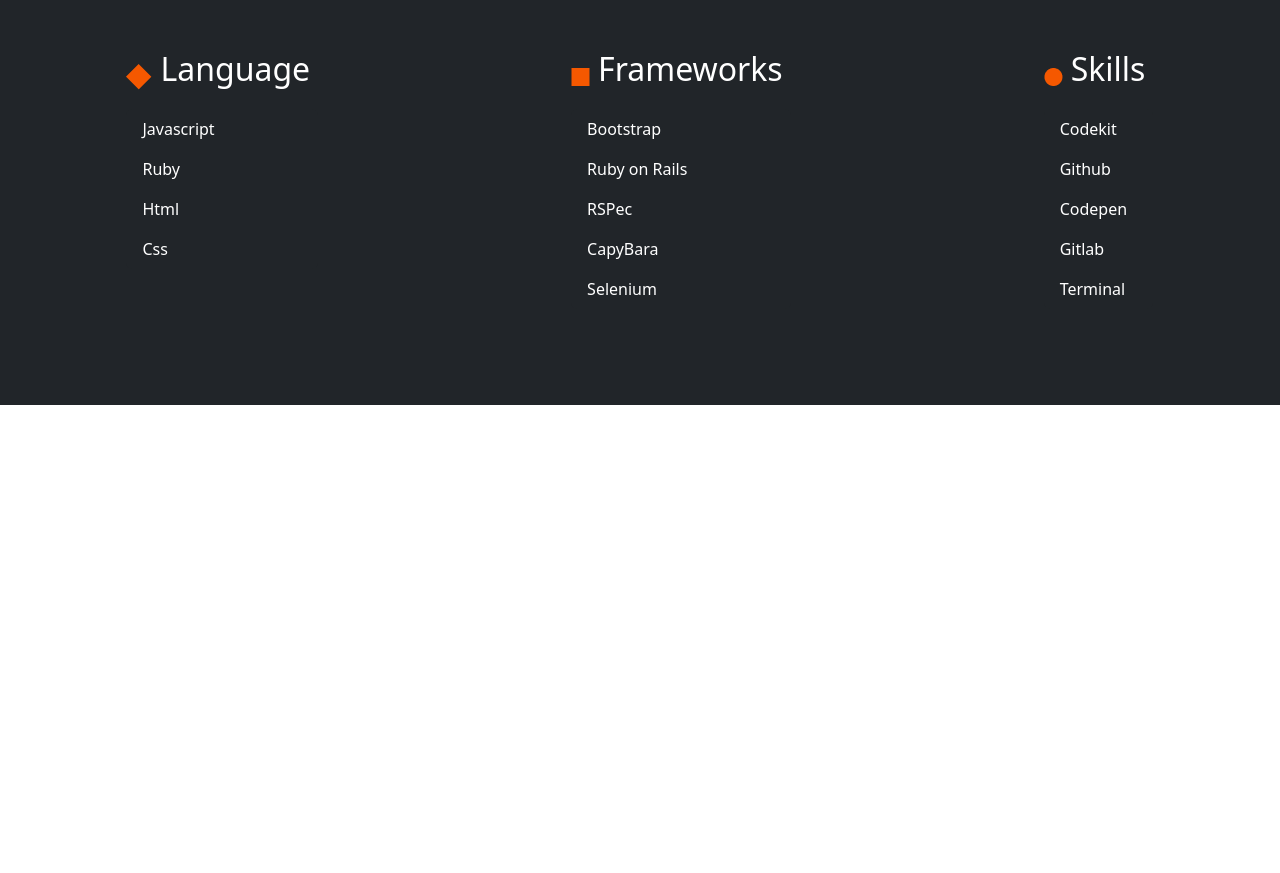
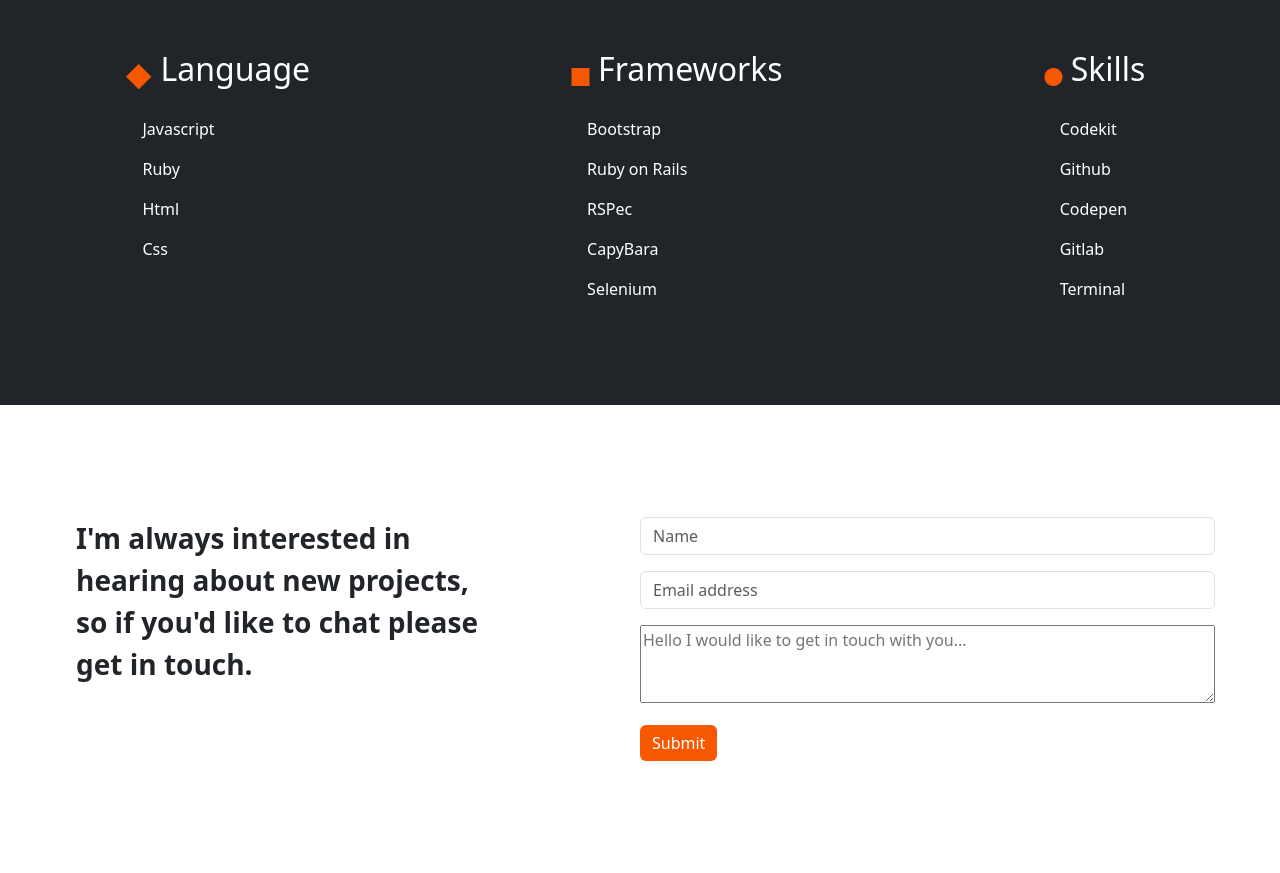
Before and after one commit to AmineDerbal/portfolio-bootstrap, a plain HTML site: page index.html in a window 1280 px wide. Shown: the part 2446-3319 px from the top of the page. Before the commit the page ends 2851 px from the top, so only its background shows below. Drawn offline with nearby package versions, Linux system fonts and the light colour scheme.

Commit message:
add form section

```diff
--- a/index.html
+++ b/index.html
@@ -388,6 +388,55 @@
         </div>
       </div>
     </section>
+    <section class="py-3 container-fluid">
+      <div class="py-5 my-5 px-5 d-flex">
+        <div class="w-50 px-3">
+          <p class="fs-3 fw-bold w-75">
+            I'm always interested in hearing about new projects, so if you'd
+            like to chat please get in touch.
+          </p>
+        </div>
+        <form action="https://formspree.io/f/xayznown" method="POST">
+          <div class="mb-3">
+            <input
+              type="text"
+              name="name"
+              class="form-control"
+              id="name"
+              placeholder="Name"
+              required
+            />
+          </div>
+          <div class="mb-3">
+            <input
+              type="email"
+              class="form-control"
+              id="email"
+              aria-describedby="emailHelp"
+              placeholder="Email address"
+              required
+            />
+          </div>
+          <div class="mb-3">
+            <textarea
+              class="w-100"
+              id="exampleFormControlTextarea1"
+              rows="3"
+              cols="60"
+              placeholder="Hello I would like to get in touch with you..."
+              required
+            ></textarea>
+          </div>
+          <button
+            type="submit"
+            class="btn btn-primary border-0"
+            style="background-color: #f55800"
+          >
+            Submit
+          </button>
+        </form>
+      </div>
+    </section>
     <script
       src="https://cdn.jsdelivr.net/npm/bootstrap@5.3.0-alpha1/dist/js/bootstrap.bundle.min.js"
       integrity="sha384-w76AqPfDkMBDXo30jS1Sgez6pr3x5MlQ1ZAGC+nuZB+EYdgRZgiwxhTBTkF7CXvN"
```
